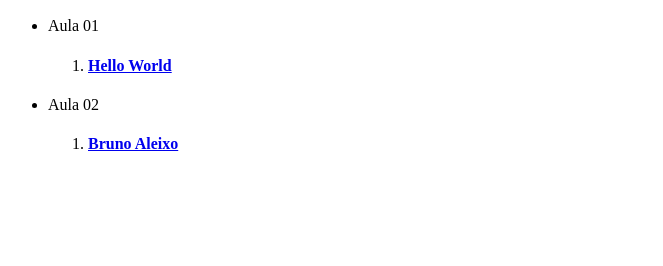
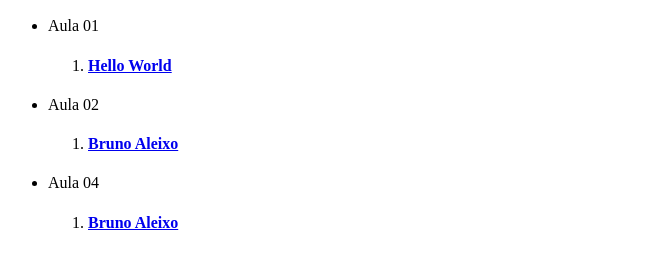
Before and after one commit to TiagoDuarte20/Entregas, a plain HTML site: page index.html in a window 1280 px wide. Shown: the part 96-362 px from the top of the page, without its empty margins (0-663 px from the left). Drawn offline with Linux system fonts and the light colour scheme.

Commit message:
Update index.html

```diff
--- a/index.html
+++ b/index.html
@@ -20,5 +20,12 @@
     </ol>
 </ul>
 
+    <ul>
+    <li>Aula 04</li>
+    <ol>
+    <li><a href="https://tiagoduarte20.github.io/bruno_aleixo2.0/" target =  "_self" > <h4> Bruno Aleixo </h4> </a></li>
+    </ol>
+</ul>
+
 </body>
 </html>
```
